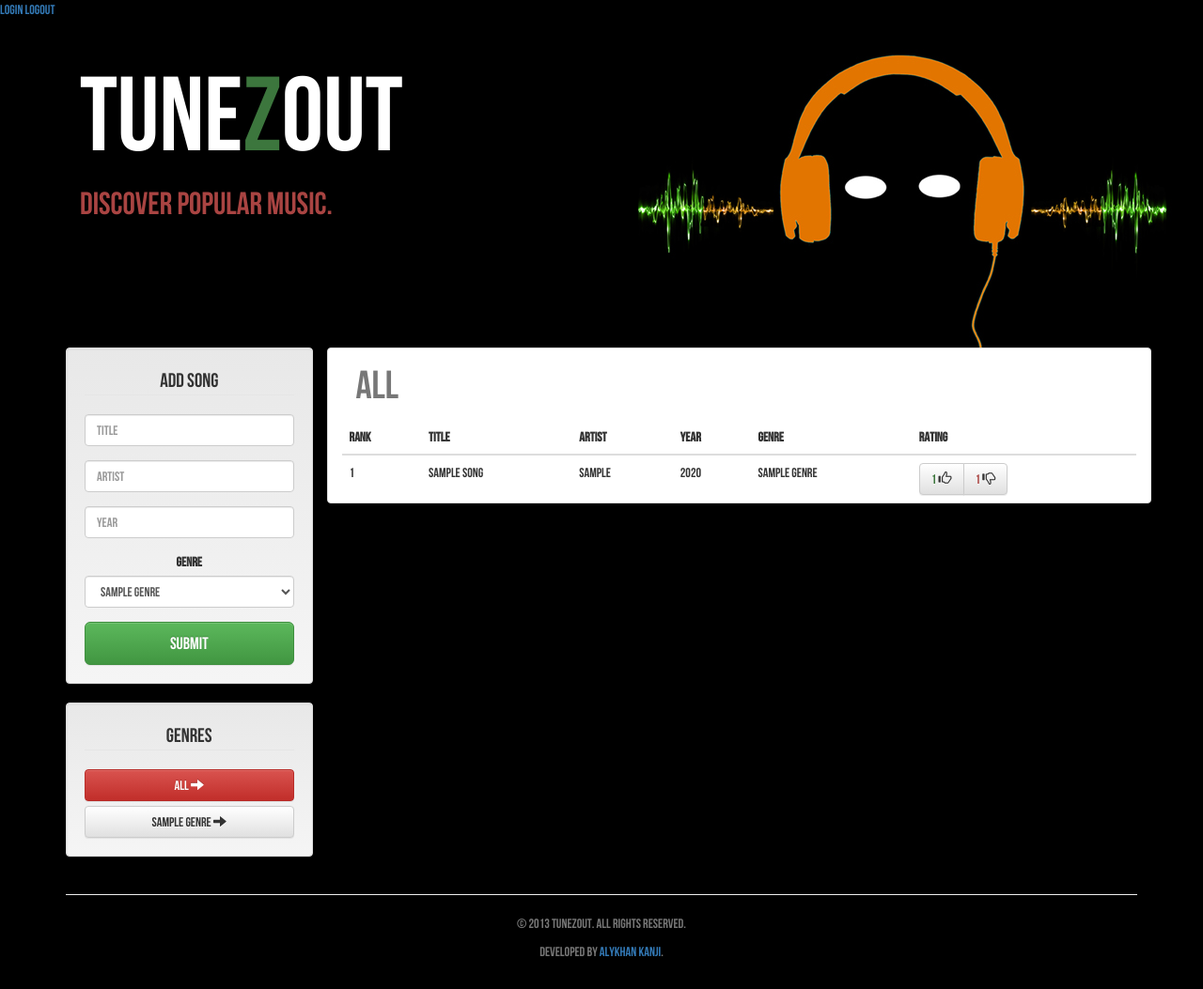
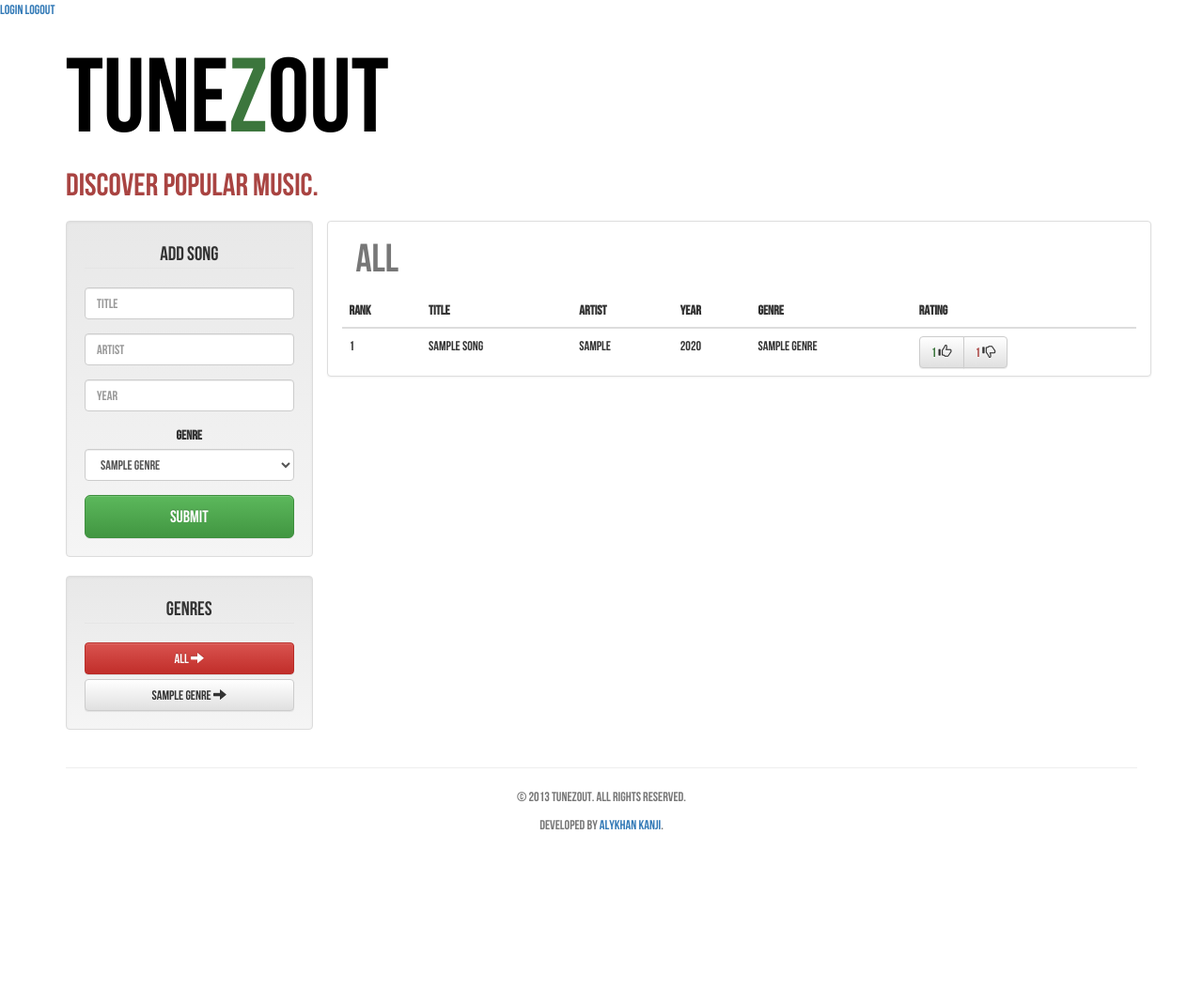
Before and after one commit to alykhank/Tunezout, a Django app: page / in a window 1280 px wide. Shown: the whole page at 94% size. After the commit the page ends 883 px from the top, so only its background shows below. Run offline with Django 3.2, Linux system fonts and the light colour scheme; tables that the repository leaves empty hold one stand-in row (values such as "Sample post"); parts of the project's set-up code (start-up, migrations or seed data) failed here and were passed over; some libraries are stand-ins or nearby versions.

Commit message:
Clean up header, white body

```diff
--- a/songs/templates/songs/index.html
+++ b/songs/templates/songs/index.html
@@ -33,15 +33,9 @@
 <a href="{% url 'login' %}?next=/">Login</a>
 <a href="{% url 'logout' %}?next=/">Logout</a>
 	<div class="container">
-		<div class="jumbotron row">
-			<div class="col-md-6">
-				<br>
-				<a href="/"><h1>Tune<span class="text-success">z</span>out</h1></a>
-				<p class="lead text-danger">Discover popular music.</p>
-			</div>
-			<div class="col-md-5">
-				<img src="{{ STATIC_URL }}img/logo.jpg" alt="Tunezout Logo">
-			</div>
+		<div class="jumbotron">
+			<a href="/"><h1>Tune<span class="text-success">z</span>out</h1></a>
+			<p class="lead text-danger">Discover popular music.</p>
 		</div>
 		<div class="row">
 			{% if messages %}
--- a/tunezout/static/css/styles.css
+++ b/tunezout/static/css/styles.css
@@ -11,11 +11,10 @@
 
 body {
 	font-family: 'Bebas Neue', 'Helvetica Neue', Helvetica, Arial, sans-serif;
-	background-color: black;
 }
 
 .jumbotron {
-	background-color: black;
+	background: none;
 	padding: 0 !important;
 	margin: 0;
 }
@@ -27,7 +26,7 @@ body {
 .jumbotron h1 {
 	font-family: 'Bebas Neue', 'Helvetica Neue', Helvetica, Arial, sans-serif;
 	font-size: 8em;
-	color: white;
+	color: black;
 	font-weight: lighter;
 	-webkit-transition: color .25s ease-in;
 	-moz-transition: color .25s ease-in;
```
